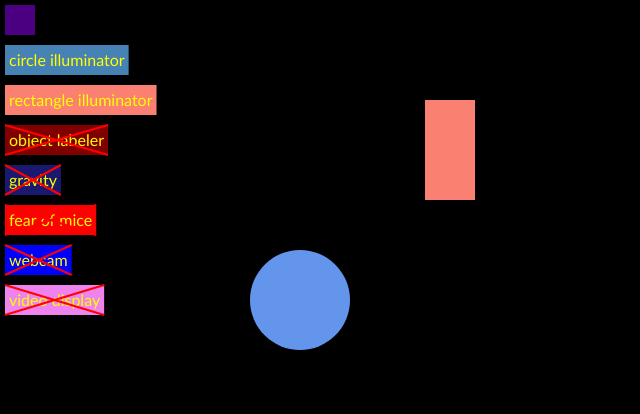
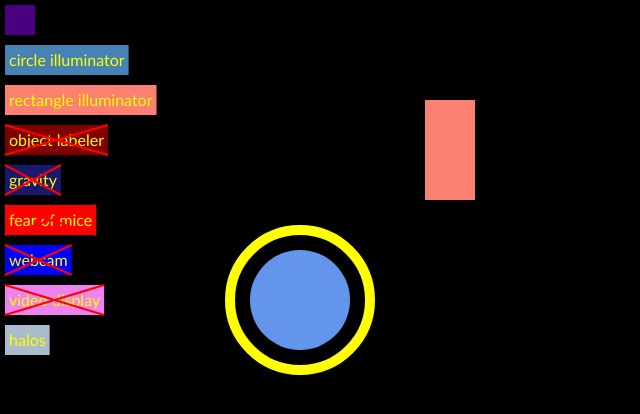
Before and after one commit to alexwarth/dm2, a plain HTML site: page db.html in a window 1280 px wide. Shown: the whole page, without its empty margins (0-640 px from the left). Drawn offline with Linux system fonts and the light colour scheme.

Commit message:
better support for illuminations + example (halos)

```diff
--- a/db.html
+++ b/db.html
@@ -66,6 +66,13 @@ class Orchestrator extends Rectangle {
 
 const orchestrator = new Orchestrator();
 objects.push(orchestrator);
+
+function illuminate(fn) {
+  const r = new Rectangle(0, 0, 0, 0, 'black');
+  r.drawOn = () => {};
+  r.drawOverOn = fn;
+  objects.push(r);
+}
 
 orchestrator.addProcess(
   'circle illuminator',
@@ -218,6 +225,25 @@ orchestrator.addProcess(
   },
   true);
 
+orchestrator.addProcess(
+  'halos',
+  '#abc',
+  () => {
+    db.query(
+      [['$thing', 'is a', 'circle', 'at', '(', '$x', ',', '$y', ')'],
+       ['$thing', '\'s', 'radius', 'is', '$r']],
+      ({$x, $y, $r}, facts, assert, retract) => {
+        illuminate(ctxt => {
+          ctxt.beginPath();
+          ctxt.strokeStyle = 'yellow';
+          ctxt.lineWidth = 10;
+          ctxt.arc($x, $y, $r + 20, 0, Math.PI * 2);
+          ctxt.stroke();
+          ctxt.linewidth = 1;
+        });
+      });
+  })
+
 let targetObjId = null;
 
 let nextIdNum = 1;
```
